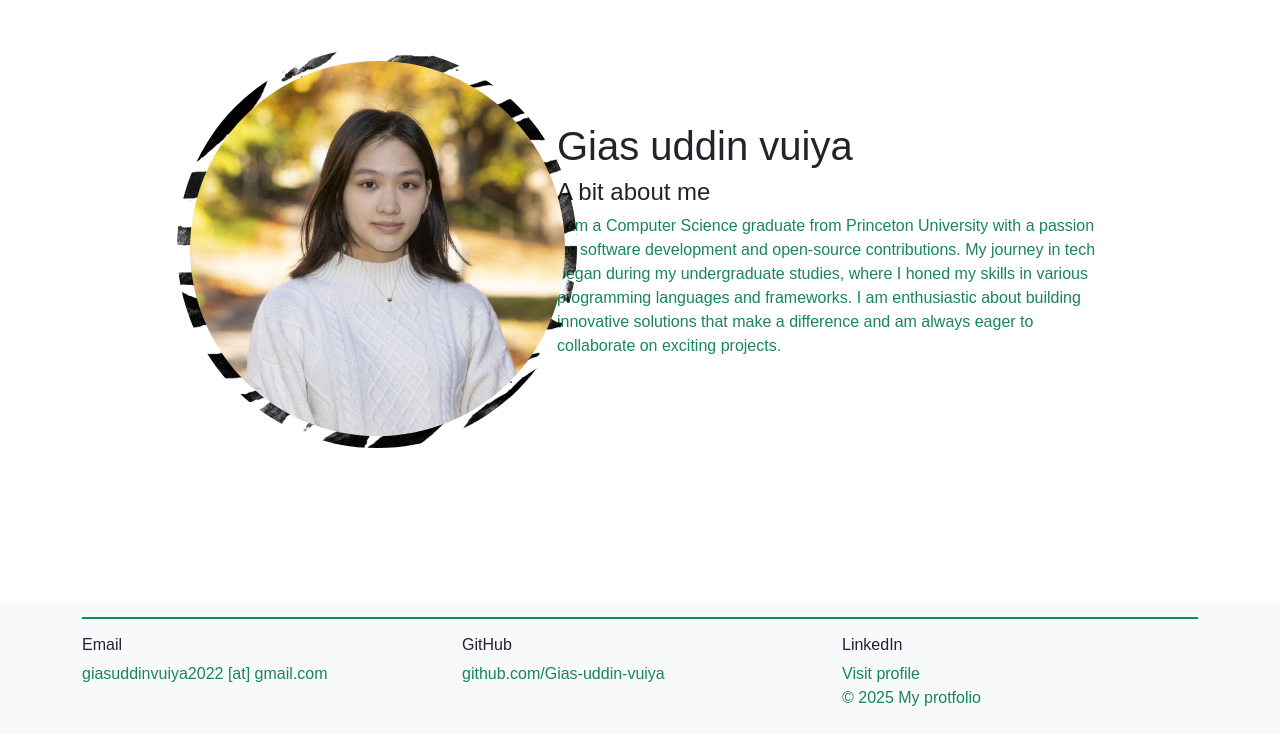
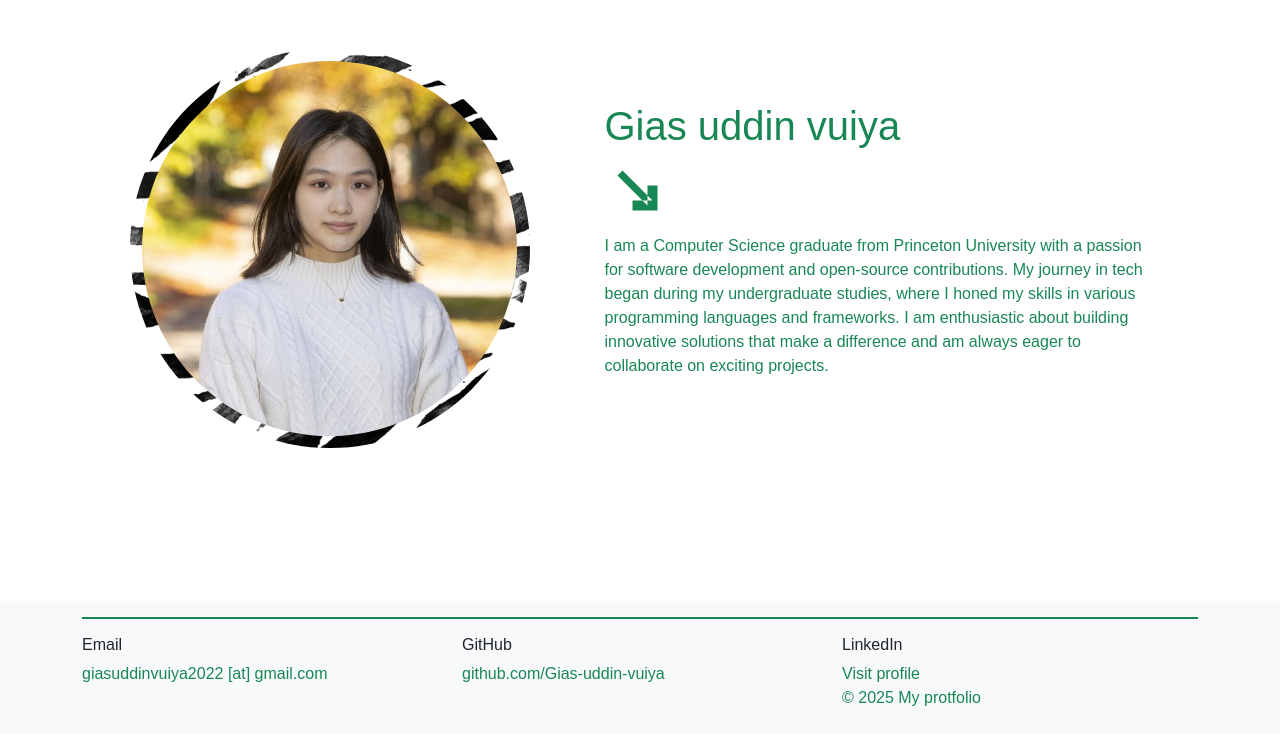
Before and after one commit to Gias-uddin-vuiya/capstone, a Django app: page /portfolios/ in a window 1280 px wide. Shown: the part 66-800 px from the top of the page. Run offline with Django 5.2, Linux system fonts and the light colour scheme.

Commit message:
style: add bootstrap icon to home page

```diff
--- /dev/null
+++ b/portfolios/templates/makers_portfolio/icons/arrow.html
@@ -0,0 +1,10 @@
+<svg
+  width="60"
+  height="60"
+  viewBox="0 0 24 24"
+  fill="currentColor"
+  class="text-success"
+  xmlns="http://www.w3.org/2000/svg"
+>
+  <path d="M5 7L17 19V11H21V21H11V17H19L7 5L5 7Z"/>
+</svg>
--- a/portfolios/templates/makers_portfolio/index.html
+++ b/portfolios/templates/makers_portfolio/index.html
@@ -1,12 +1,13 @@
 {% extends 'makers_portfolio/layout.html' %}
 {% load static %}
+
 
 {% block title %}Gias Uddin Vuiya - Portfolio{% endblock %}
 
 {% block content %}
    <section>
     <div class="container d-flex justify-content-center align-items-center mt-auto mb-auto py-5">
-        <div class="row d-flex justify-content-center align-items-center">
+        <div class="row d-flex justify-content-around align-items-center">
 
             <div class="col-md-4 text-center text-md-start mb-4 mb-md-0">
                <div class="profile-wrapper">
@@ -17,9 +18,15 @@
             </div>
 
             <div class="col-md-6">
-                <h1>Gias uddin vuiya</h1>
-                <h4>A bit about me</h4>
-                <p class="text-success fs-8">
+
+                <h1 class="text-success">Gias uddin vuiya</h1>
+                <!-- <h4>A bit about me</h4> -->
+                <!-- import icon here -->
+                {% include "makers_portfolio/icons/arrow.html"%}
+
+
+
+                <p class="text-success fs-8 mt-3 ml-2">
                     I am a Computer Science graduate from Princeton University with a passion for software development and open-source contributions.
                     My journey in tech began during my undergraduate studies, where I honed my skills in various programming languages and frameworks.
                     I am enthusiastic about building innovative solutions that make a difference and am always eager to collaborate on exciting projects.
--- a/portfolios/templates/makers_portfolio/layout.html
+++ b/portfolios/templates/makers_portfolio/layout.html
@@ -6,9 +6,11 @@
     <meta charset="UTF-8">
     <meta name="viewport" content="width=device-width, initial-scale=1">
     <link href="https://cdn.jsdelivr.net/npm/bootstrap@5.3.8/dist/css/bootstrap.min.css" rel="stylesheet" integrity="sha384-sRIl4kxILFvY47J16cr9ZwB07vP4J8+LH7qKQnuqkuIAvNWLzeN8tE5YBujZqJLB" crossorigin="anonymous">
+    <link href="https://cdn.jsdelivr.net/npm/bootstrap-icons/font/bootstrap-icons.css" rel="stylesheet">
     <link rel="shortcut icon" href="../../static/portfolios/images/fav-icon.png" type="image/x-icon">
     <title>{% block title %}Gias Uddin Vuiya{% endblock %}</title>
     <link rel="stylesheet" href="{% static 'portfolios/css/global.css' %}">
+
 </head>
 <body class="d-flex flex-column min-vh-100">
 
```
Also changed, not shown: portfolios/static/portfolios/css/global.css (line endings or trailing spaces).
